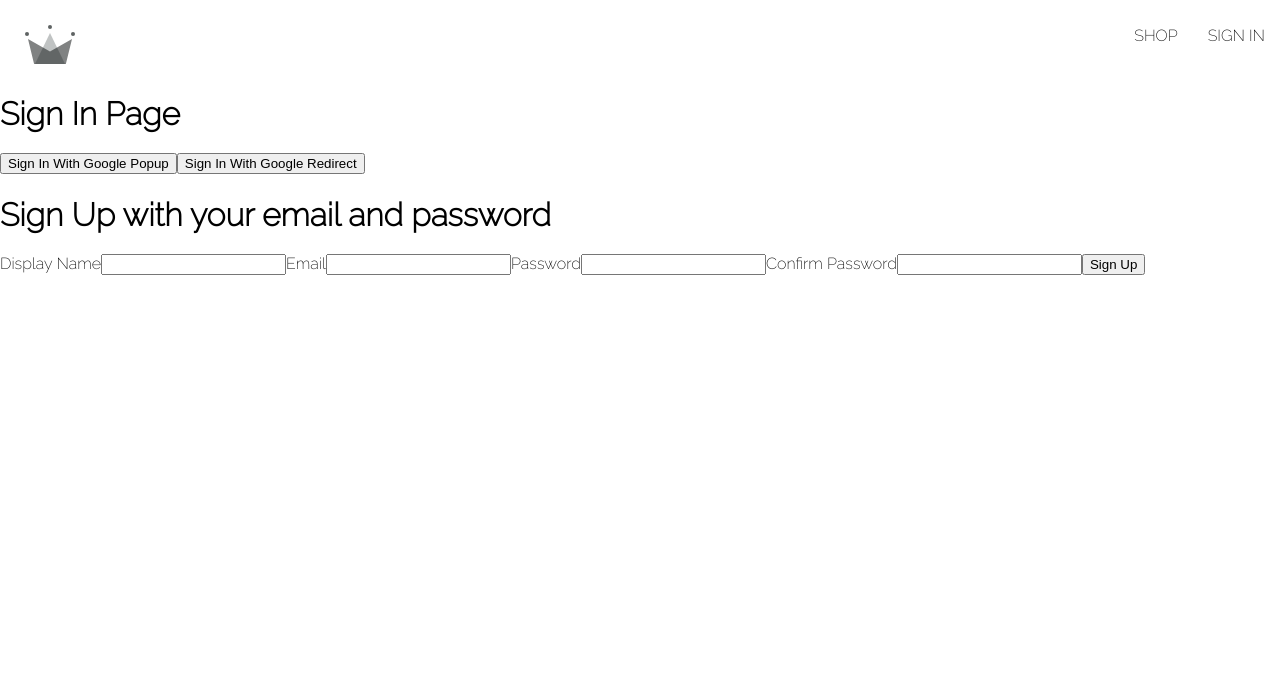
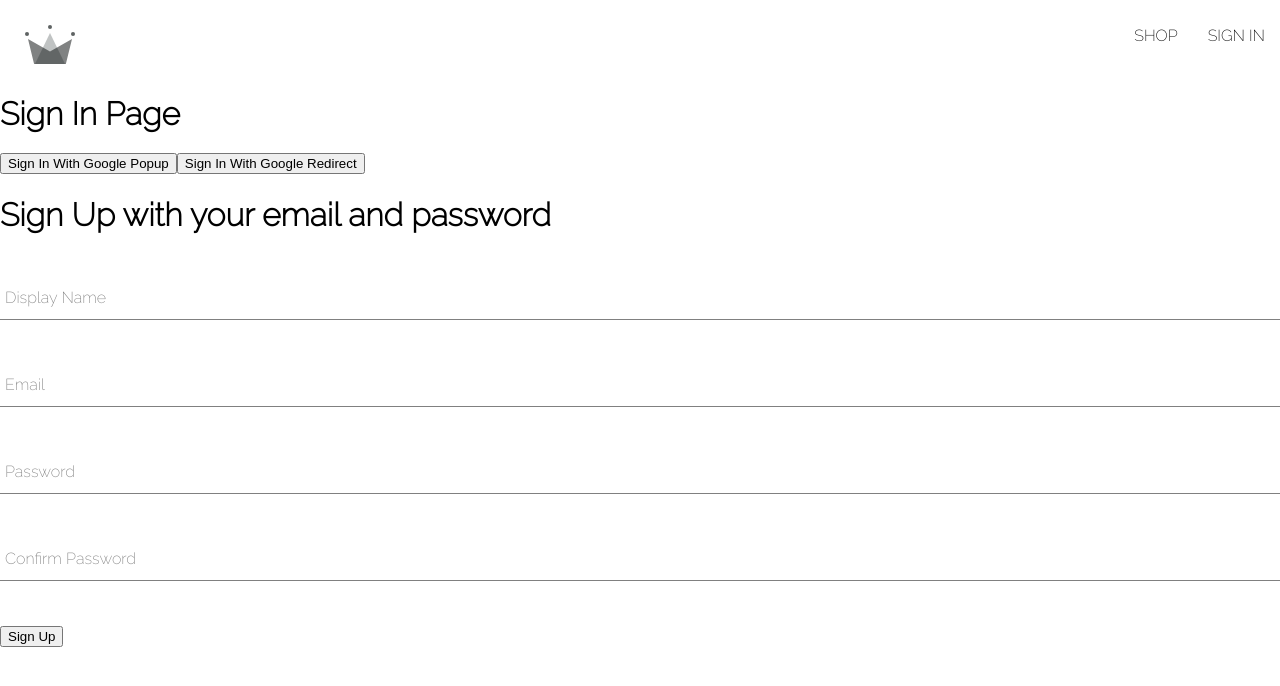
Before and after one commit to 0xluwamania/0xluwamania-Clothing, a React (Create React App) app: page /sign-in in a window 1280 px wide. Shown: the top 686 px of the page. Built offline with nearby package versions, Linux system fonts and the light colour scheme.

Commit message:
styled sign up form

```diff
--- /dev/null
+++ b/src/components/form-input/form-input-component.jsx
@@ -0,0 +1,19 @@
+import "./form-input.styles.scss"
+const FormInput = ({ label, ...otherProps }) => {
+  return (
+    <div className="group">
+    <input className="form-input" {...otherProps} />
+      {label && (
+        <label
+          className={`${
+            otherProps.value.length ? "shrink" : ""
+          } form-input-label `}
+        >
+          {label}
+        </label>
+      )}
+
+    </div>
+  );
+};
+export default FormInput;
--- /dev/null
+++ b/src/components/form-input/form-input.styles.scss
@@ -0,0 +1,54 @@
+$sub-color: grey;
+$main-color: black;
+
+@mixin shrinkLabel {
+  top: -14px;
+  font-size: 12px;
+  color: $main-color;
+}
+
+.group {
+  position: relative;
+  margin: 45px 0;
+
+  .form-input {
+    background: none;
+    background-color: white;
+    color: $sub-color;
+    font-size: 18px;
+    padding: 10px 10px 10px 5px;
+    display: block;
+    width: 100%;
+    border: none;
+    border-radius: 0;
+    border-bottom: 1px solid $sub-color;
+    margin: 25px 0;
+
+    &:focus {
+      outline: none;
+    }
+
+    &:focus ~ .form-input-label {
+      @include shrinkLabel();
+    }
+  }
+
+  input[type='password'] {
+    letter-spacing: 0.3em;
+  }
+
+  .form-input-label {
+    color: $sub-color;
+    font-size: 16px;
+    font-weight: normal;
+    position: absolute;
+    pointer-events: none;
+    left: 5px;
+    top: 10px;
+    transition: 300ms ease all;
+
+    &.shrink {
+      @include shrinkLabel();
+    }
+  }
+}
--- a/src/components/sign-up-form/sign-up-form.component.jsx
+++ b/src/components/sign-up-form/sign-up-form.component.jsx
@@ -1,5 +1,6 @@
 import { createUserWithEmailAndPassword } from "firebase/auth";
 import { useState } from "react";
+import FormInput from "../form-input/form-input-component";
 import { createAuthUserWithEmailAndPassword, auth, createUserDocumentFromAuth } from "../../utils/firebase/firebase.utils";
 const defaultFormFields = {
   displayName: "",
@@ -43,8 +44,8 @@
     <div>
       <h1>Sign Up with your email and password</h1>
       <form onSubmit={handleSubmit}>
-        <label>Display Name</label>
-        <input
+
+        <FormInput label="Display Name"
           type="text"
           required
           onChange={handleChange}
@@ -52,11 +53,11 @@
           value={displayName}
         />
 
-        <label>Email</label>
-        <input type="email" required onChange={handleChange} name="email" value={email}/>
 
-        <label>Password</label>
-        <input
+        <FormInput label="Email" type="email" required onChange={handleChange} name="email" value={email}/>
+
+
+        <FormInput label="Password"
           type="password"
           required
           onChange={handleChange}
@@ -64,8 +65,8 @@
           value={password}
         />
 
-        <label>Confirm Password</label>
-        <input
+
+        <FormInput label="Confirm Password"
           type="password"
           required
           onChange={handleChange}
```
